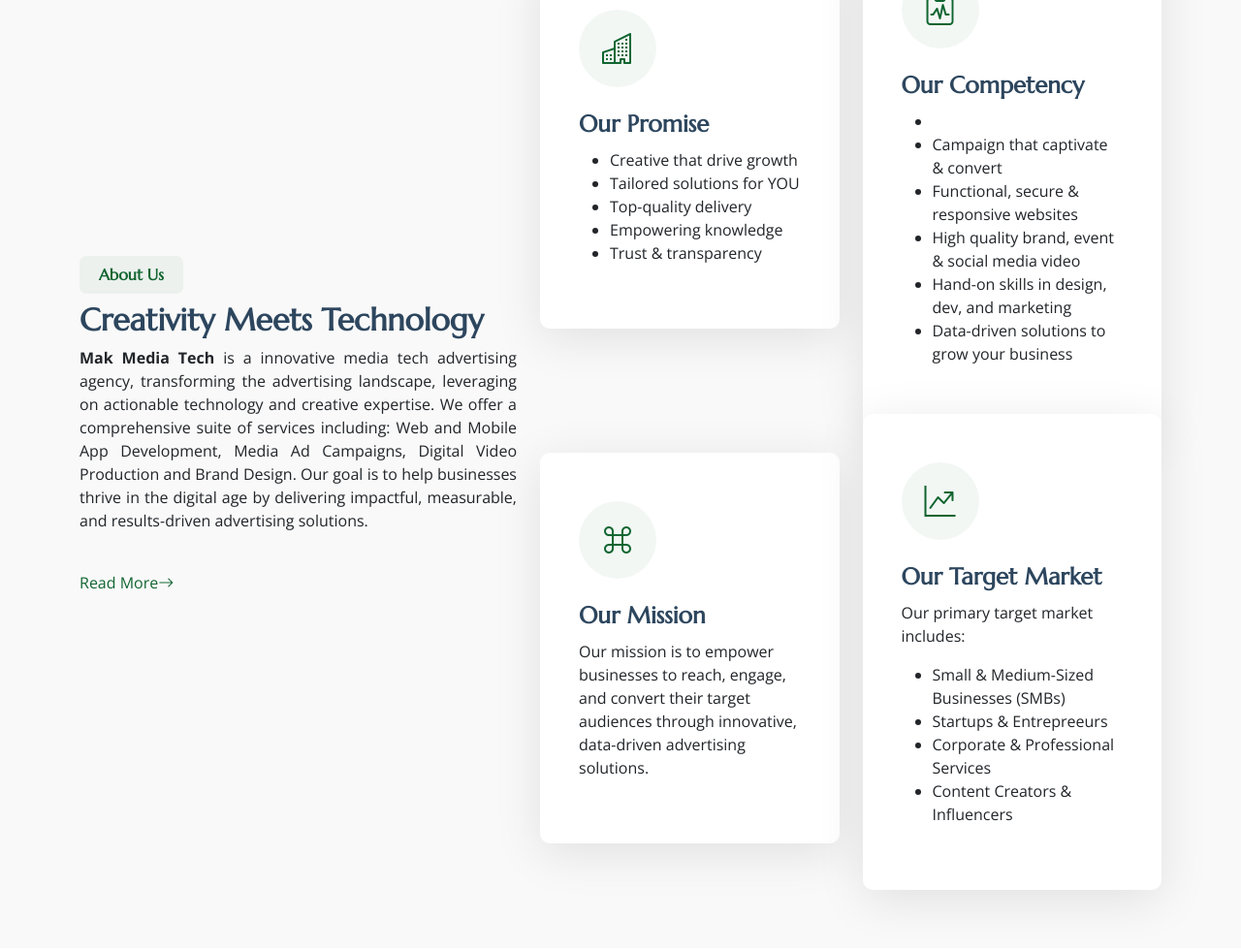
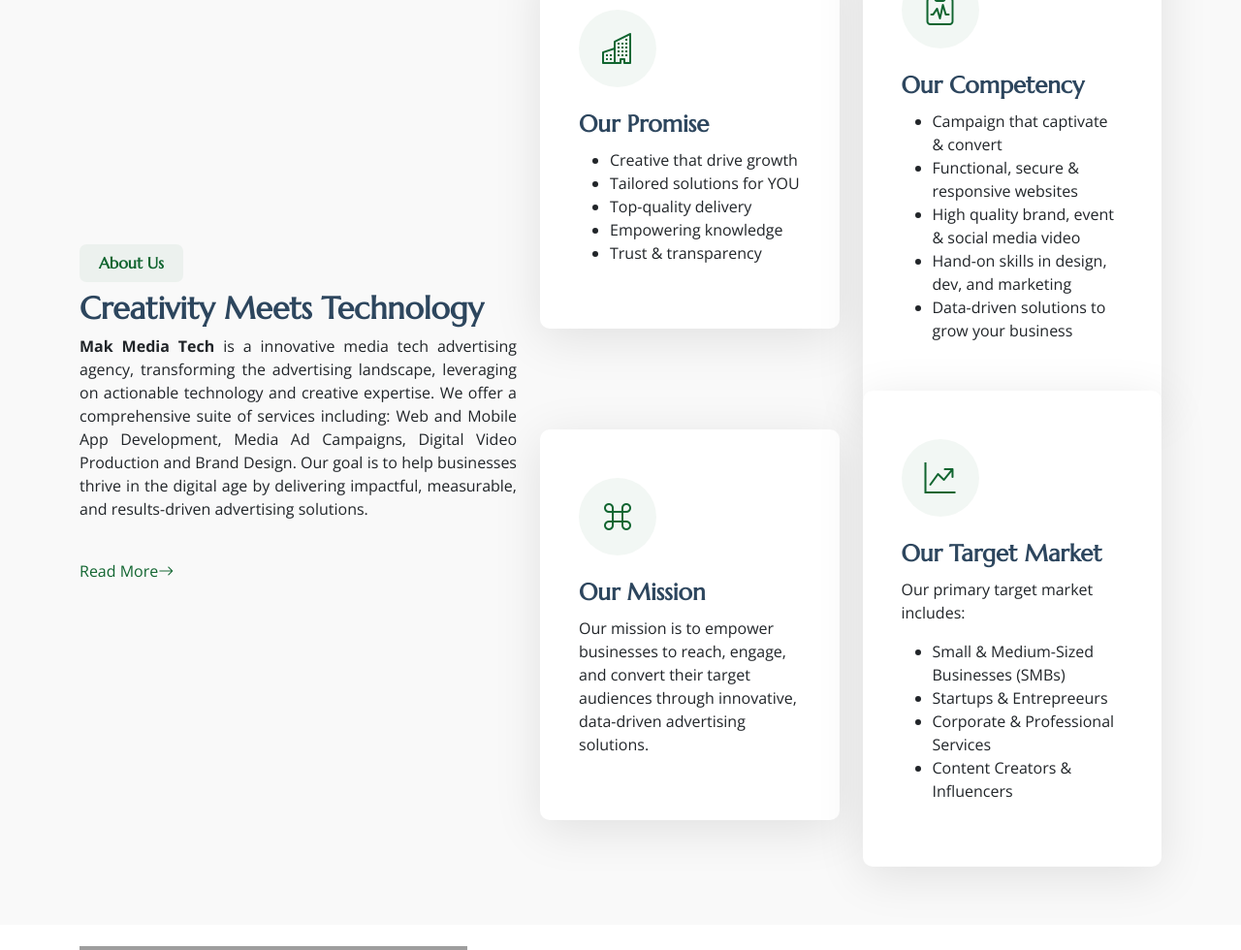
Before and after one commit to kennyakanbi/makmedia, a Django app: page / in a window 1280 px wide. Shown: the part 900-1880 px from the top of the page at 97% size. Run offline with Django 5.2, Linux system fonts and the light colour scheme; some libraries are stand-ins or nearby versions; grey boxes are pictures that could not be loaded.

Commit message:
more update on basic page

```diff
--- a/myapp/templates/basic.html
+++ b/myapp/templates/basic.html
@@ -17,10 +17,10 @@
 
   <!-- Favicons -->
   <link href="{% static 'assets/img/desktop.jpg' %}" rel="apple-touch-icon">
-  <link href="{% static 'assets/img/phone.png' %}" rel="icon">
 
-<link rel="icon" type="image/png" sizes="32x32" href="{% static 'favicons/favicon-32x32.png' %}">
-<link rel="icon" type="image/png" sizes="16x16" href="{% static 'favicons/favicon-16x16.png' %}">
+
+<link rel="icon" type="image/png" sizes="32x32" href="{% static 'assets/img/favicons/favicon.png' %}">
+<link rel="icon" type="image/png" sizes="16x16" href="{% static 'assets/img/favicons/favicon-16x16.png' %}">
 <link rel="manifest" href="{% static 'favicons/site.webmanifest' %}">
 
 <!-- Favicon (legacy) -->
--- a/myapp/templates/home.html
+++ b/myapp/templates/home.html
@@ -103,7 +103,6 @@
                   <i class="bi bi-clipboard-pulse me-4 display-6"></i>
                   <h3>Our Competency</h3>
                   <ul style="text-align: left;">
-                    <li>
                     <li>Campaign that captivate & convert</li>
                     <li>Functional, secure & responsive websites</li>
                     <li>High quality brand, event & social media video</li>
```
